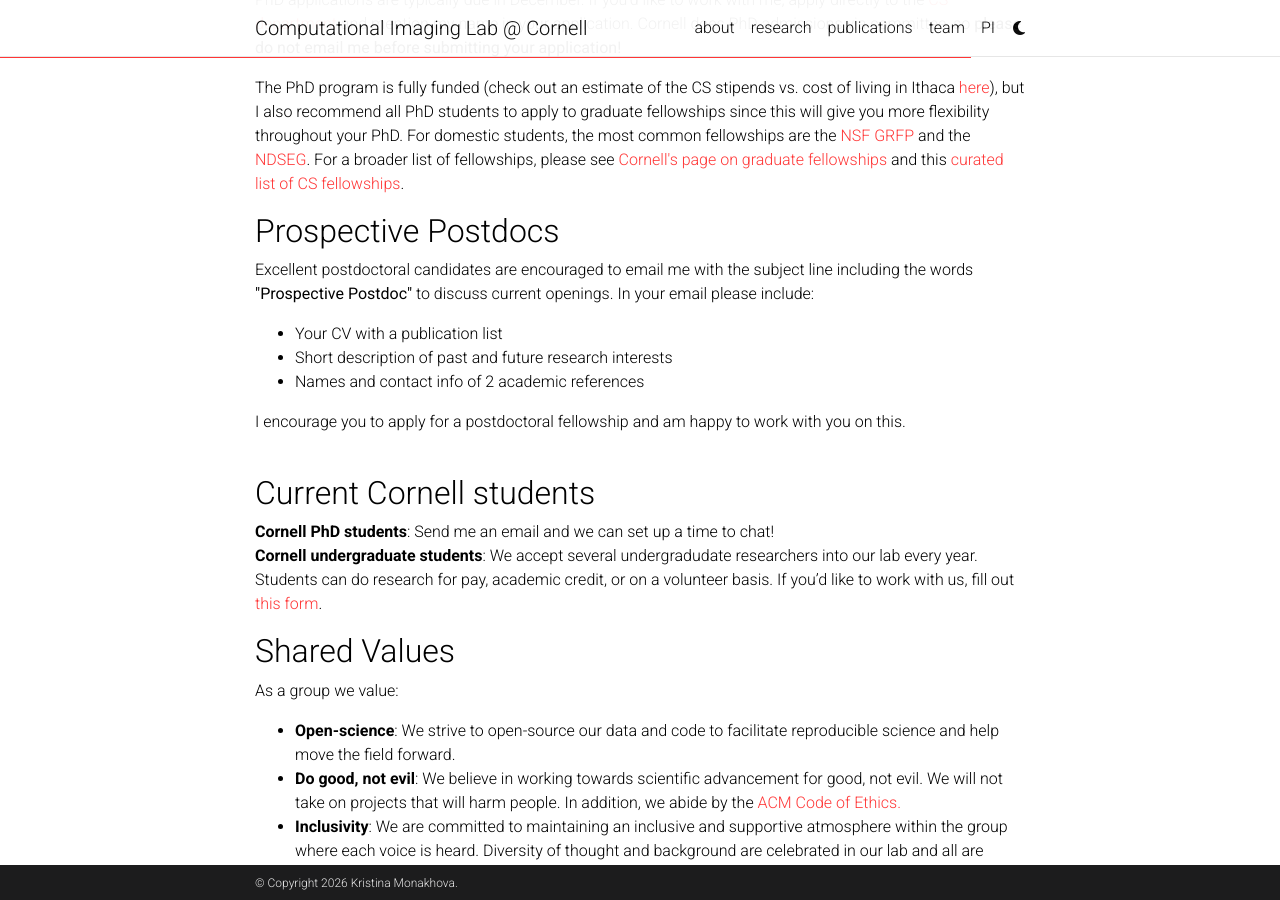
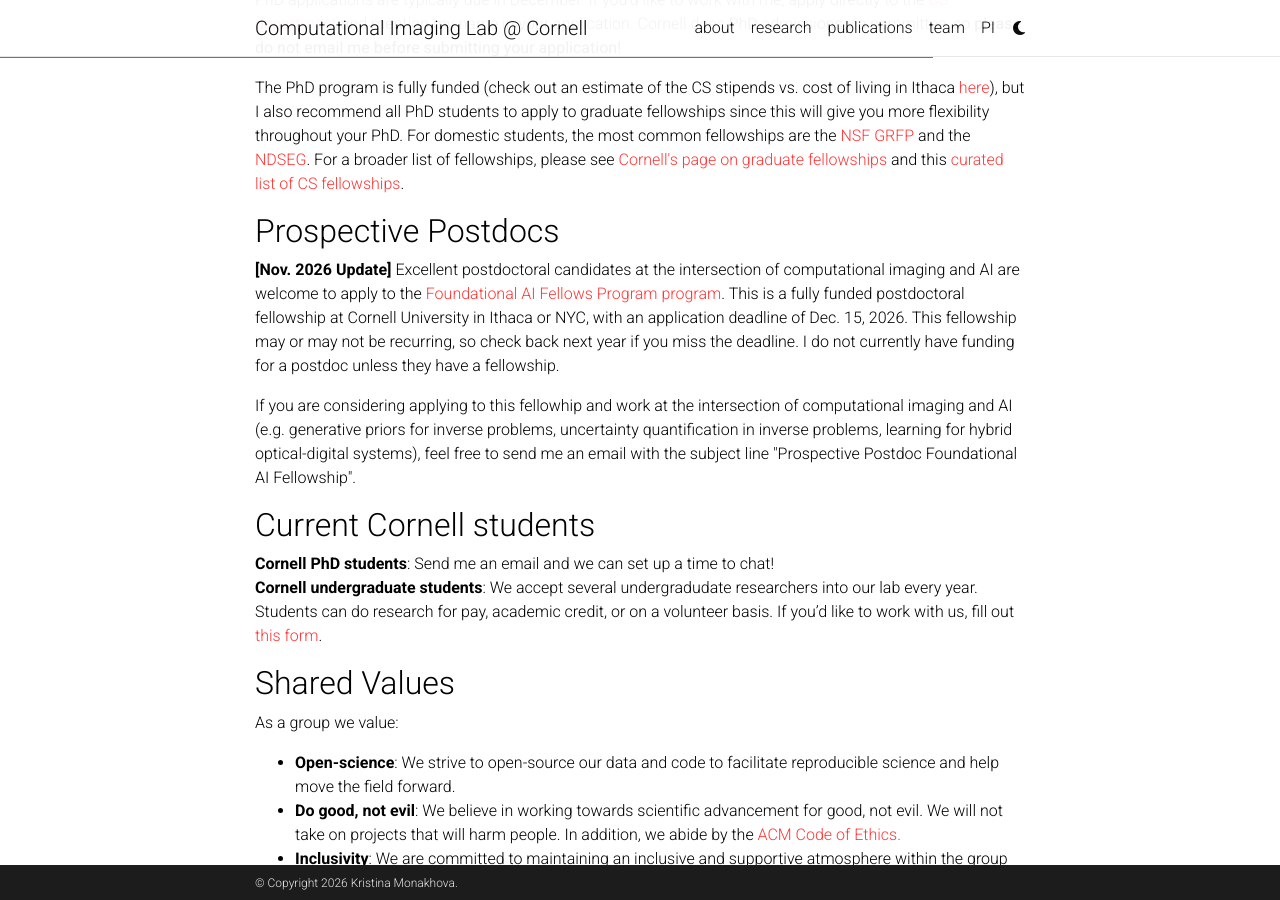
Before and after one commit to monakhova/monakhova.github.io, a Jekyll site: the page built from _pages/join.md, in a window 1280 px wide and 900 px high, scrolled down 603 px. Built offline with Jekyll 4.4.1, drawn with Linux system fonts in a browser that asks for light colours; full-size pictures stand in for the smaller copies a plugin makes; comment, search, counter and statistics services are not loaded; a style sheet for code colours, icons or effects is not loaded.

Commit message:
added postdoc announcement

```diff
--- a/_pages/join.md
+++ b/_pages/join.md
@@ -27,14 +27,10 @@ PhD applications are typically due in December. If you'd like to work with me, a
 The PhD program is fully funded (check out an estimate of the CS stipends vs. cost of living in Ithaca <a href="https://csstipendrankings.org/">here</a>), but I also recommend all PhD students to apply to graduate fellowships since this will give you more flexibility throughout your PhD. For domestic students, the most common fellowships are the <a href="https://www.nsfgrfp.org/">NSF GRFP</a> and the <a href = "https://ndseg.org/">NDSEG</a>. For a broader list of fellowships, please see <a href = "https://gradschool.cornell.edu/financial-support/fellowships/">Cornell's page on graduate fellowships</a> and this <a href = "https://github.com/chinasaokolo/csGraduateFellowships">curated list of CS fellowships</a>.  </p>
 <h2 class="category">Prospective Postdocs</h2>
 <p>
-Excellent postdoctoral candidates are encouraged to email me with the subject line including the words <b>"Prospective Postdoc"</b> to discuss current openings. In your email please include:
-	<ul>
-	  <li>Your CV with a publication list</li>
-	  <li>Short description of past and future research interests</li>
-	  <li>Names and contact info of 2 academic references</li>
-	</ul>
+<span class="font-weight-bold">[Nov. 2026 Update]</span> Excellent postdoctoral candidates at the intersection of computational imaging and AI are welcome to apply to the <a href=" https://academicjobsonline.org/ajo/jobs/33230">Foundational AI Fellows Program program</a>. This is a fully funded postdoctoral fellowship at Cornell University in Ithaca or NYC, with an application deadline of Dec. 15, 2026. This fellowship may or may not be recurring, so check back next year if you miss the deadline. I do not currently have funding for a postdoc unless they have a fellowship.</p>
 
-I encourage you to apply for a postdoctoral fellowship and am happy to work with you on this. <br><br> </p>
+<p>
+If you are considering applying to this fellowhip and work at the intersection of computational imaging and AI (e.g. generative priors for inverse problems, uncertainty quantification in inverse problems, learning for hybrid optical-digital systems), feel free to send me an email with the subject line "Prospective Postdoc Foundational AI Fellowship". <br> </p>
 
 <h2 class="category">Current Cornell students</h2>
 <span class="font-weight-bold">Cornell PhD students</span>: Send me an email and we can set up a time to chat! <br>
```
Also changed, not shown: _news/announcement_30.md (added, +8 -0 lines), _pages/about.md (+1 -1 lines).
